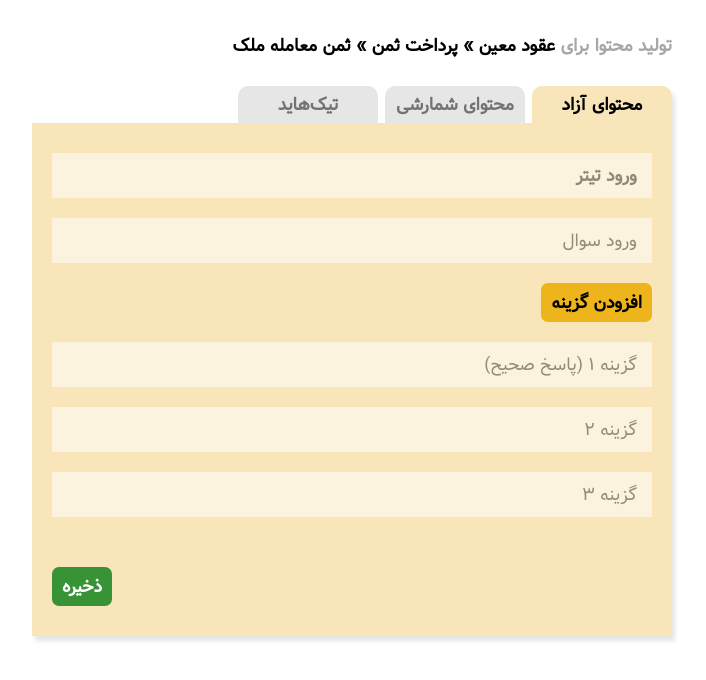
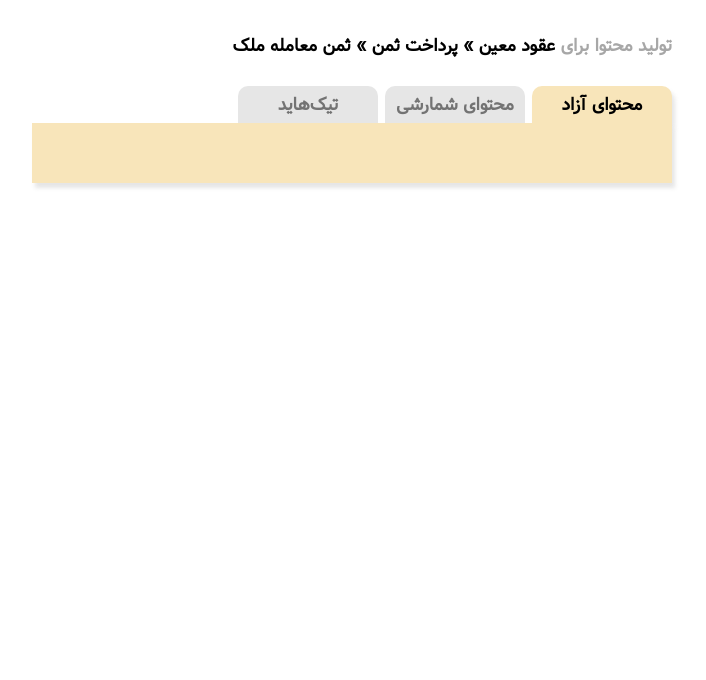
Before and after one commit to Alireza-Jodat2001/tabManager, a website built with Parcel: page index.html in a window 1280 px wide. Shown: the whole page, without its empty margins (288-994 px from the left). Built offline with nearby package versions, Linux system fonts and the light colour scheme.

Commit message:
starting seconde tab

```diff
--- a/index.html
+++ b/index.html
@@ -22,7 +22,7 @@
                     <button class="tabBox__tabs">محتوای شمارشی</button>
                     <button class="tabBox__tabs">تیک‌هاید</button>
                 </div>
-                <div class="contents contents--question">
+                <div class="contents contents--question contents--hidden">
                     <input
                         class="questionInput questionInput--title"
                         type="text"
@@ -53,8 +53,8 @@
                     </div>
                     <button class="storeBtn">ذخیره</button>
                 </div>
-                <div class="contents" style="display: none"></div>
-                <div class="contents" style="display: none"></div>
+                <div class="contents contents--active"></div>
+                <div class="contents contents--hidden"></div>
             </div>
         </div>
     </body>
--- a/styles/style.scss
+++ b/styles/style.scss
@@ -60,6 +60,14 @@
         flex-direction: column;
         gap: 20px;
     }
+
+    &--active {
+        display: flex;
+    }
+
+    &--hidden {
+        display: none;
+    }
 }
 
 .questionInput {
```
Also changed, not shown: 1 other file.
